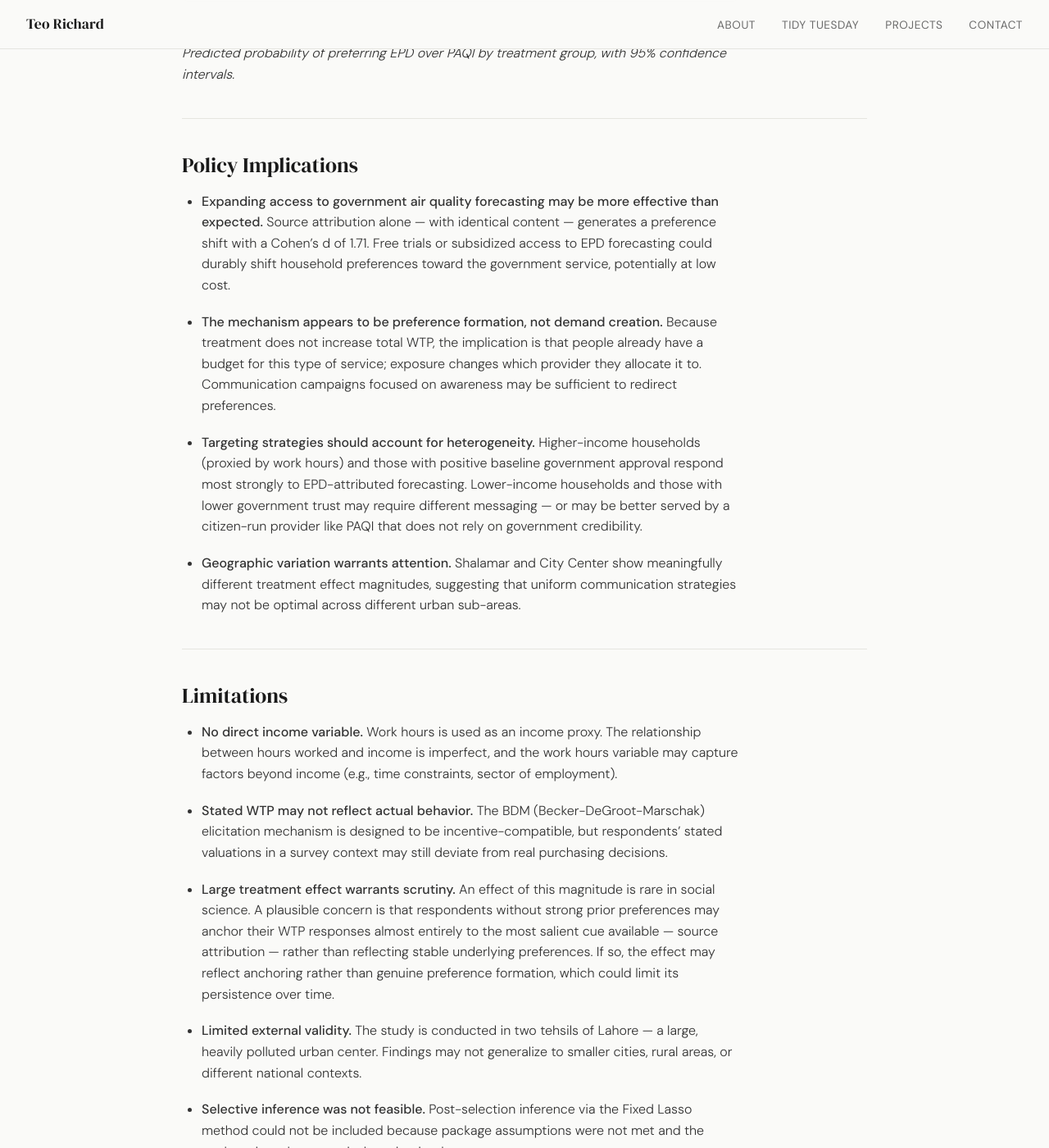
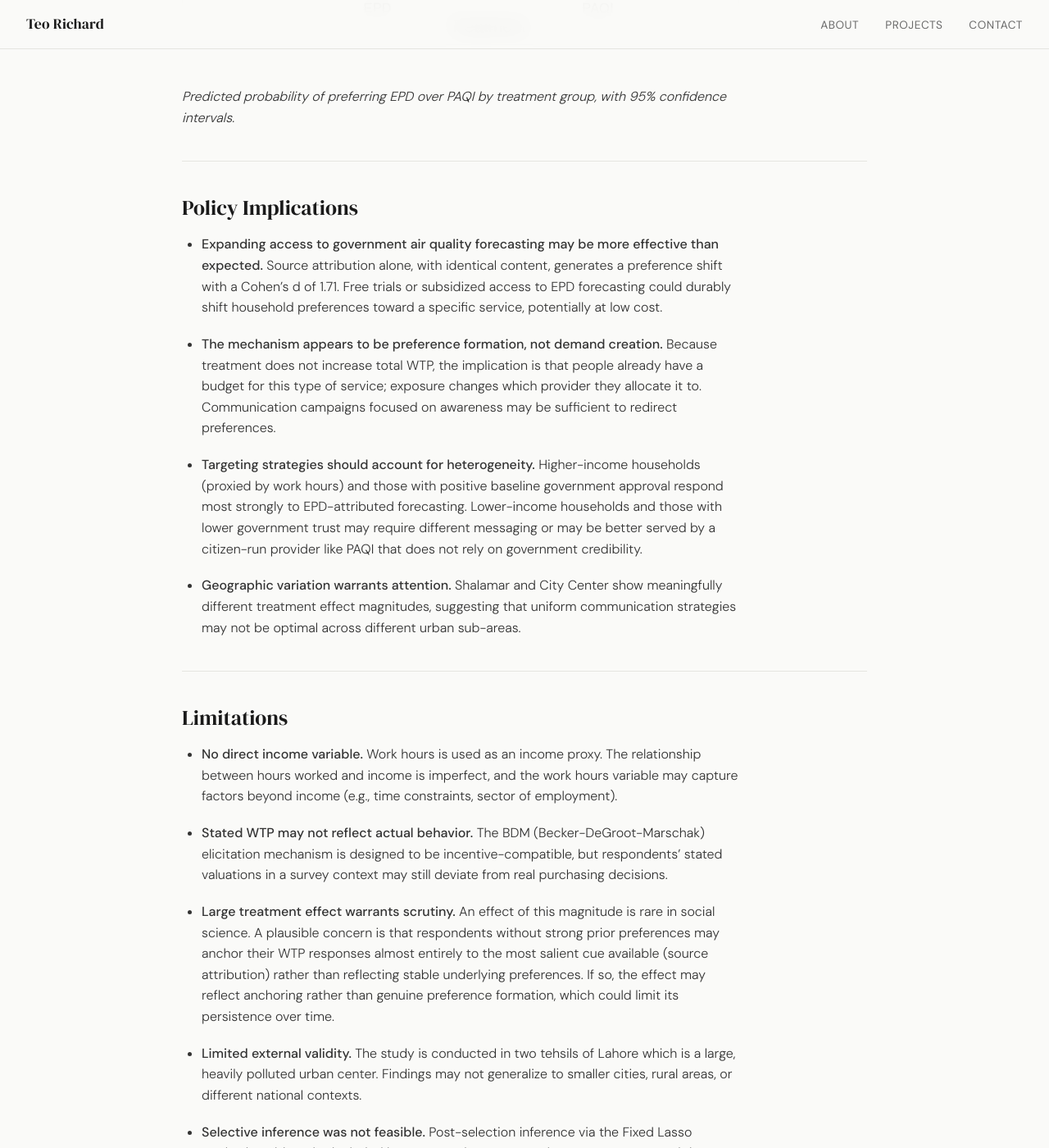
Before and after one commit to teo-richard/teo-richard.github.io, a Jekyll site: the page built from wtp/wtp.md, in a window 1280 px wide and 1400 px high, scrolled down 6345 px. Shown: the whole window at 82% size. Built offline with Jekyll 4.4.1, drawn with Linux system fonts in a browser that asks for light colours; some of the changed text lies outside the part shown.

Commit message:
Minor updates

```diff
--- a/_layouts/default.html
+++ b/_layouts/default.html
@@ -12,7 +12,6 @@
   <a class="nav-name" href="/">Teo Richard</a>
   <ul class="nav-links">
     <li><a href="/about" {% if page.url == '/about' %}class="active"{% endif %}>About</a></li>
-    <li><a href="/tidytuesday" {% if page.url == '/tidytuesday' %}class="active"{% endif %}>Tidy Tuesday</a></li>
     <li><a href="/projects" {% if page.url == '/projects' %}class="active"{% endif %}>Projects</a></li>
     <li><a href="/contact" {% if page.url == '/contact' %}class="active"{% endif %}>Contact</a></li>
   </ul>
--- a/wtp/wtp.md
+++ b/wtp/wtp.md
@@ -49,28 +49,28 @@ Causal forests (via the `grf` package, 4,000 trees with honest splitting) were u
 
 ## Key Findings
 
-**Source attribution dominates relative preferences — and the effect is very large.**
+### **Source attribution dominates relative preferences — and the effect is very large.**
 
-The treatment (EPD vs. PAQI attribution) alone explains **42.4% of variance** in relative WTP. All demographic, behavioral, and household variables combined explain only **7.1%** — roughly 6× less. Adding those covariates to the treatment model raises R² by only 3.6 percentage points.
+The treatment (EPD vs. PAQI attribution) alone explains **42.4% of variance** in relative WTP. All demographic, behavioral, and household variables combined explain only **7.1%** which is roughly 6× less. Adding those covariates to the treatment model raises R² by only 3.6 percentage points.
 
-The treatment coefficient is approximately **−32 PKR**: households assigned to EPD attribution are willing to pay 32 PKR more for EPD relative to PAQI than households assigned to PAQI attribution. Standardized, this is a **Cohen's d of 1.71** (95% CI: [1.56, 1.86]) — more than twice the conventional threshold of 0.8 for a "large" effect, and stable across 1,000 bootstrap samples (mean −32.2 ± 1.6 PKR).
+The treatment coefficient is approximately **−32 PKR**: households assigned to EPD attribution are willing to pay 32 PKR more for EPD relative to PAQI than households assigned to PAQI attribution. Standardized, this is a **Cohen's d of 1.71** (95% CI: [1.56, 1.86]). This is more than twice the conventional threshold of 0.8 for a "large" effect, and stable across 1,000 bootstrap samples (mean −32.2 ± 1.6 PKR).
 
 <img src="/wtp/treatment_effect_distr.png" alt="Treatment Effect Distributions" style="max-width:100%;">
 <p><em>Density distributions of relative WTP shifted by the estimated treatment effect. The clear separation illustrates that the treatment-induced preference gap exceeds the natural variation in preferences across the population.</em></p>
 
-**Treatment does not affect absolute or total WTP.**
+### **Treatment does not affect absolute or total WTP.**
 
 Treatment explains less than 2% of variance in absolute WTP for either service, and essentially zero variance in total WTP (R² ≈ 0, p = 0.831). Source attribution shifts *which* service households prefer, but not how much they are willing to spend overall on air quality forecasting.
 
-**Few variables consistently predict absolute WTP.**
+### **Few variables consistently predict absolute WTP.**
 
 No demographic, economic, or behavioral variable robustly predicts absolute WTP across treatment groups. This negative finding is consistent across OLS, Lasso, and Spike-and-Slab, strengthening confidence that it is not a modeling artifact.
 
-**Machine learning variable selection did not outperform OLS.**
+### **Machine learning variable selection did not outperform OLS.**
 
 Lasso either matched or underperformed standard OLS. For relative WTP, OLS achieved R² = 0.609–0.669 versus Lasso's 0.558–0.648. Regularization and automated variable selection offered no advantage here.
 
-**Treatment effects vary systematically by income, location, and prior attitudes.**
+### **Treatment effects vary systematically by income, location, and prior attitudes.**
 
 Causal forests revealed meaningful heterogeneity. The top moderators and their share of treatment effect variation:
 
@@ -88,7 +88,7 @@ Together, these three variables explain approximately **54–58% of treatment ef
 <img src="/wtp/work_hrs_whitebg.png" alt="Treatment Effect by Work Hours" style="max-width:100%;">
 <p><em>Treatment effect by work hours quartile. Households working more hours (higher income) show larger preference shifts toward EPD when exposed to EPD forecasting. Error bars are 95% confidence intervals.</em></p>
 
-**Binary preferences show near-perfect separation.**
+### **Binary preferences show near-perfect separation.**
 
 Logistic regression predicting binary EPD vs. PAQI preference found near-complete separation: EPD-treated households have approximately a 97% probability of preferring EPD; PAQI-treated households have approximately a 5% probability of preferring EPD.
 
@@ -99,11 +99,11 @@ Logistic regression predicting binary EPD vs. PAQI preference found near-complet
 
 ## Policy Implications
 
-- **Expanding access to government air quality forecasting may be more effective than expected.** Source attribution alone — with identical content — generates a preference shift with a Cohen's d of 1.71. Free trials or subsidized access to EPD forecasting could durably shift household preferences toward the government service, potentially at low cost.
+- **Expanding access to government air quality forecasting may be more effective than expected.** Source attribution alone, with identical content, generates a preference shift with a Cohen's d of 1.71. Free trials or subsidized access to EPD forecasting could durably shift household preferences toward a specific service, potentially at low cost.
 
 - **The mechanism appears to be preference formation, not demand creation.** Because treatment does not increase total WTP, the implication is that people already have a budget for this type of service; exposure changes which provider they allocate it to. Communication campaigns focused on awareness may be sufficient to redirect preferences.
 
-- **Targeting strategies should account for heterogeneity.** Higher-income households (proxied by work hours) and those with positive baseline government approval respond most strongly to EPD-attributed forecasting. Lower-income households and those with lower government trust may require different messaging — or may be better served by a citizen-run provider like PAQI that does not rely on government credibility.
+- **Targeting strategies should account for heterogeneity.** Higher-income households (proxied by work hours) and those with positive baseline government approval respond most strongly to EPD-attributed forecasting. Lower-income households and those with lower government trust may require different messaging or may be better served by a citizen-run provider like PAQI that does not rely on government credibility.
 
 - **Geographic variation warrants attention.** Shalamar and City Center show meaningfully different treatment effect magnitudes, suggesting that uniform communication strategies may not be optimal across different urban sub-areas.
 
@@ -115,9 +115,9 @@ Logistic regression predicting binary EPD vs. PAQI preference found near-complet
 
 - **Stated WTP may not reflect actual behavior.** The BDM (Becker-DeGroot-Marschak) elicitation mechanism is designed to be incentive-compatible, but respondents' stated valuations in a survey context may still deviate from real purchasing decisions.
 
-- **Large treatment effect warrants scrutiny.** An effect of this magnitude is rare in social science. A plausible concern is that respondents without strong prior preferences may anchor their WTP responses almost entirely to the most salient cue available — source attribution — rather than reflecting stable underlying preferences. If so, the effect may reflect anchoring rather than genuine preference formation, which could limit its persistence over time.
+- **Large treatment effect warrants scrutiny.** An effect of this magnitude is rare in social science. A plausible concern is that respondents without strong prior preferences may anchor their WTP responses almost entirely to the most salient cue available (source attribution) rather than reflecting stable underlying preferences. If so, the effect may reflect anchoring rather than genuine preference formation, which could limit its persistence over time.
 
-- **Limited external validity.** The study is conducted in two tehsils of Lahore — a large, heavily polluted urban center. Findings may not generalize to smaller cities, rural areas, or different national contexts.
+- **Limited external validity.** The study is conducted in two tehsils of Lahore which is a large, heavily polluted urban center. Findings may not generalize to smaller cities, rural areas, or different national contexts.
 
 - **Selective inference was not feasible.** Post-selection inference via the Fixed Lasso method could not be included because package assumptions were not met and the package is no longer actively maintained.
 
```
Also changed, not shown: other parts of wtp/wtp.md (+1 -1 lines), about.md (+5 -5 lines), contact.md (+3 -3 lines), energy.md (+7 -11 lines), tidytuesday.md (+5 -4 lines).
